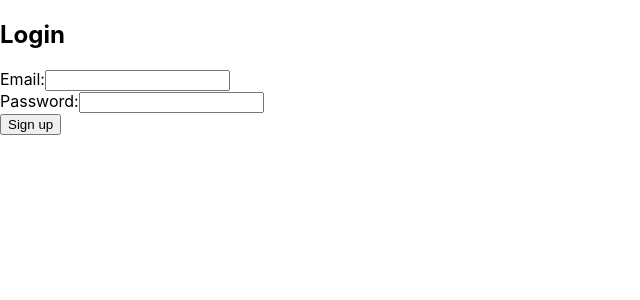
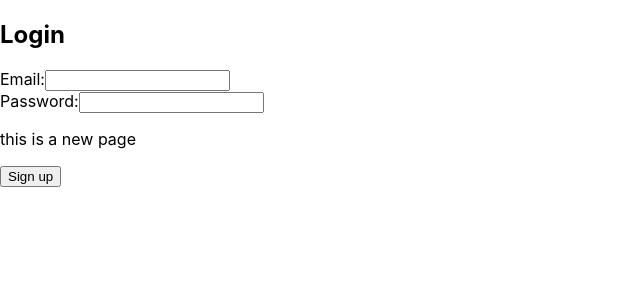
Before and after one commit to diomate/om, a React (Create React App) app: page / in a window 1280 px wide. Shown: the top 300 px of the page, without its empty margins (0-640 px from the left). Built offline with nearby package versions, Linux system fonts and the light colour scheme.

Commit message:
added new paragraph

```diff
--- a/src/App.js
+++ b/src/App.js
@@ -33,10 +33,13 @@ const LoginPage = () => {
           <input type="password" value={password} onChange={handlePasswordChange} required />
         </div>
         <div>
+          <p> this is a new page </p>
           <button type="submit">Sign up</button>
+
         </div>
       </form>
     </div>
+
   );
 };
 
```
